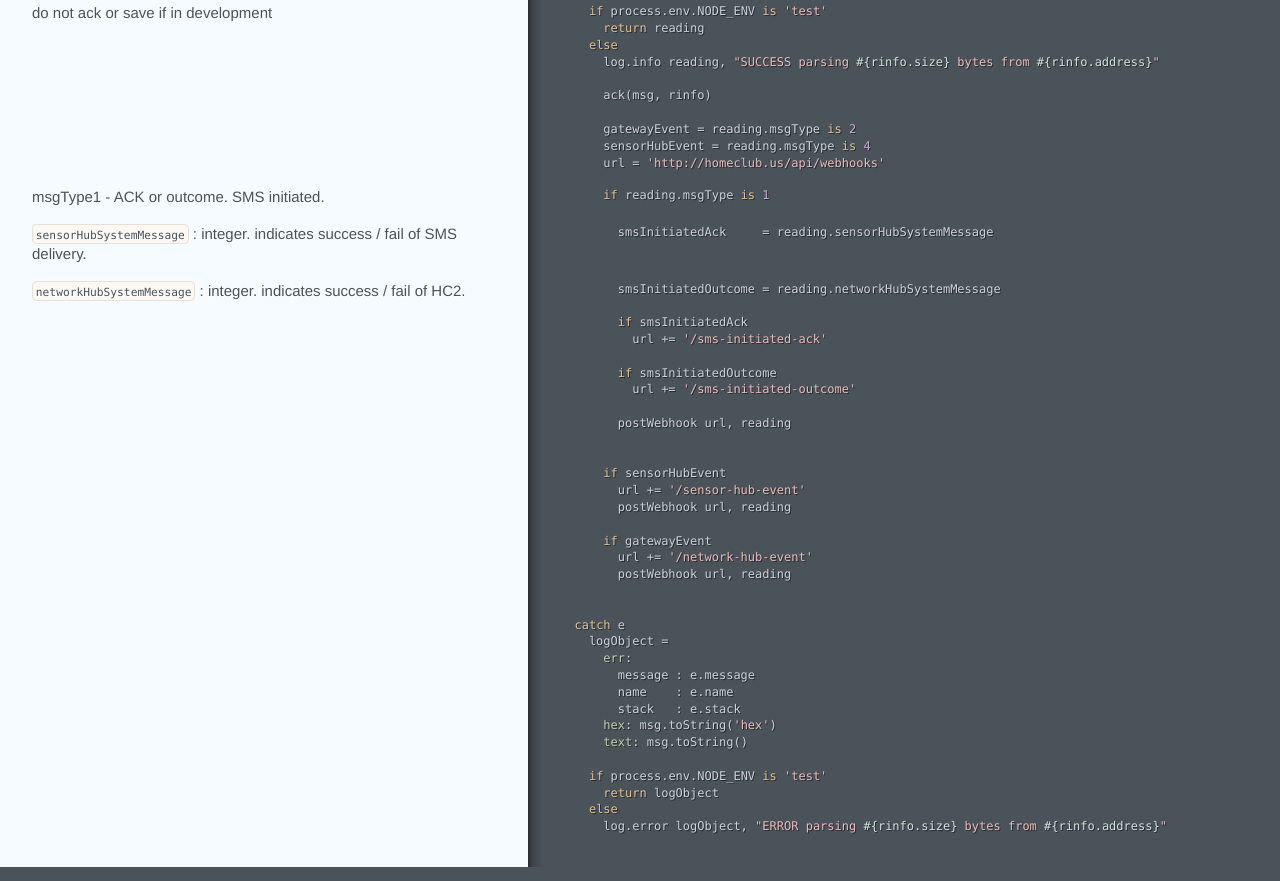
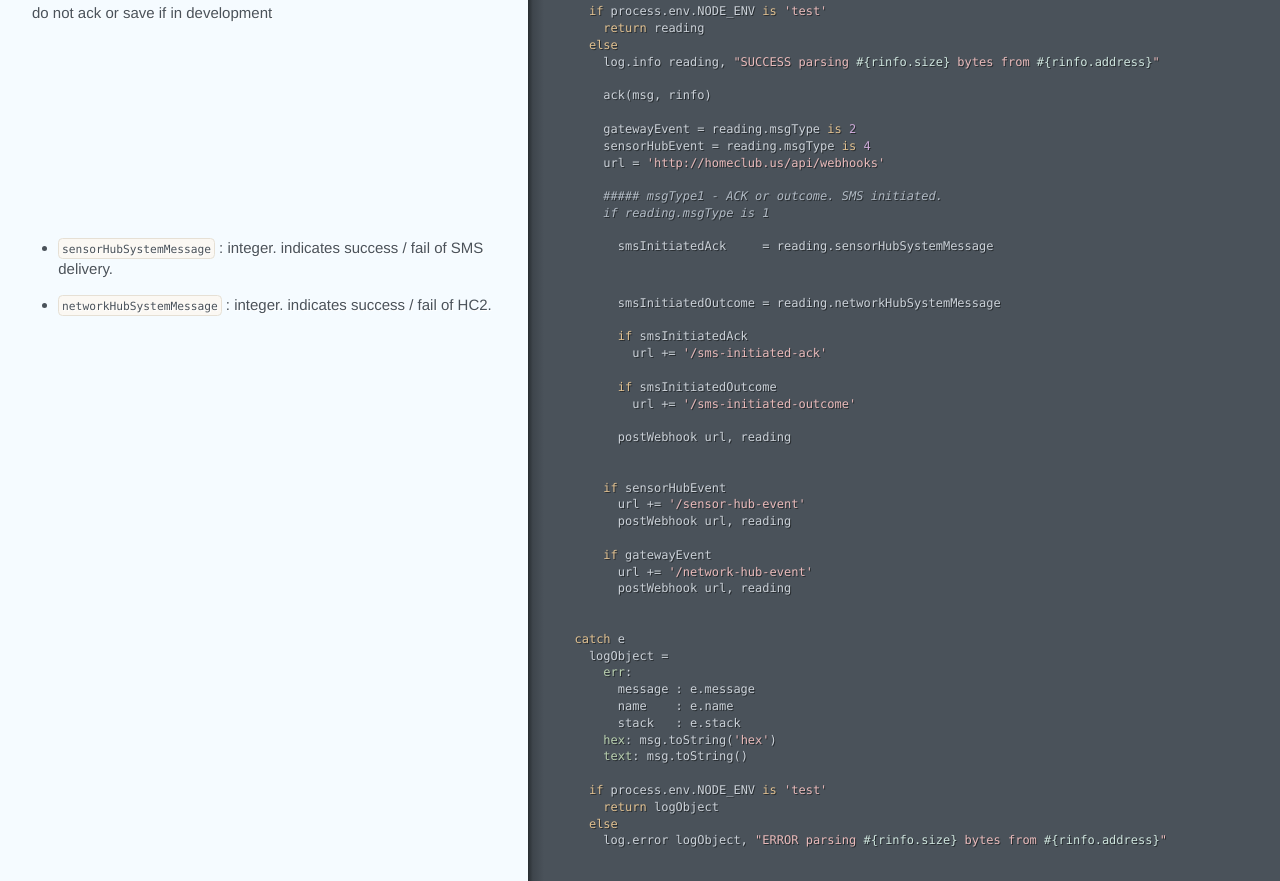
Before and after one commit to nordus/homeclub-gateway, a plain HTML site: page index.html in a window 1280 px wide. Shown: the part 752-1633 px from the top of the page. Drawn offline with Linux system fonts and the light colour scheme.

Commit message:
undefined

```diff
--- a/index.html
+++ b/index.html
@@ -27,7 +27,14 @@ TODO: remove once we solidify message format</p></div></div><div class="code"><d
 
       gatewayEvent = reading.msgType <span class="hljs-keyword">is</span> <span class="hljs-number">2</span>
       sensorHubEvent = reading.msgType <span class="hljs-keyword">is</span> <span class="hljs-number">4</span>
-      url = <span class="hljs-string">'http://homeclub.us/api/webhooks'</span></div></div></div><div class="segment"><div class="comments "><div class="wrapper"><p>msgType1 - ACK or outcome. SMS initiated.</p></div></div><div class="code"><div class="wrapper">      <span class="hljs-keyword">if</span> reading.msgType <span class="hljs-keyword">is</span> <span class="hljs-number">1</span></div></div></div><div class="segment"><div class="comments "><div class="wrapper"><p><code>sensorHubSystemMessage</code>  : integer.  indicates success / fail of SMS delivery.</p></div></div><div class="code"><div class="wrapper">        smsInitiatedAck     = reading.sensorHubSystemMessage</div></div></div><div class="segment"><div class="comments "><div class="wrapper"><p><code>networkHubSystemMessage</code> : integer.  indicates success / fail of HC2.</p></div></div><div class="code"><div class="wrapper">        smsInitiatedOutcome = reading.networkHubSystemMessage
+      url = <span class="hljs-string">'http://homeclub.us/api/webhooks'</span>
+
+      <span class="hljs-comment">##### msgType1 - ACK or outcome. SMS initiated.
+      if reading.msgType is 1</span></div></div></div><div class="segment"><div class="comments "><div class="wrapper"><ul>
+<li><code>sensorHubSystemMessage</code>  : integer.  indicates success / fail of SMS delivery.</li>
+</ul></div></div><div class="code"><div class="wrapper">        smsInitiatedAck     = reading.sensorHubSystemMessage</div></div></div><div class="segment"><div class="comments "><div class="wrapper"><ul>
+<li><code>networkHubSystemMessage</code> : integer.  indicates success / fail of HC2.</li>
+</ul></div></div><div class="code"><div class="wrapper">        smsInitiatedOutcome = reading.networkHubSystemMessage
 
         <span class="hljs-keyword">if</span> smsInitiatedAck
           url += <span class="hljs-string">'/sms-initiated-ack'</span>
```
